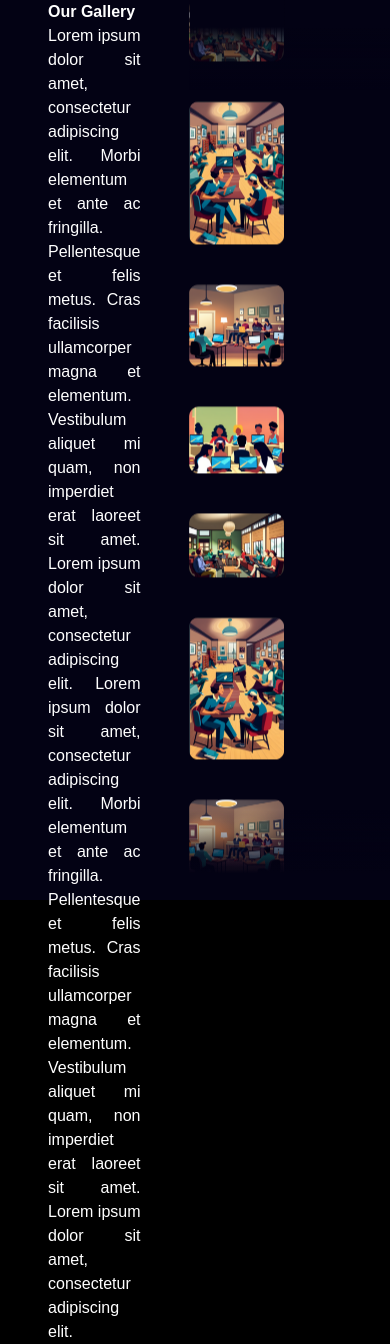
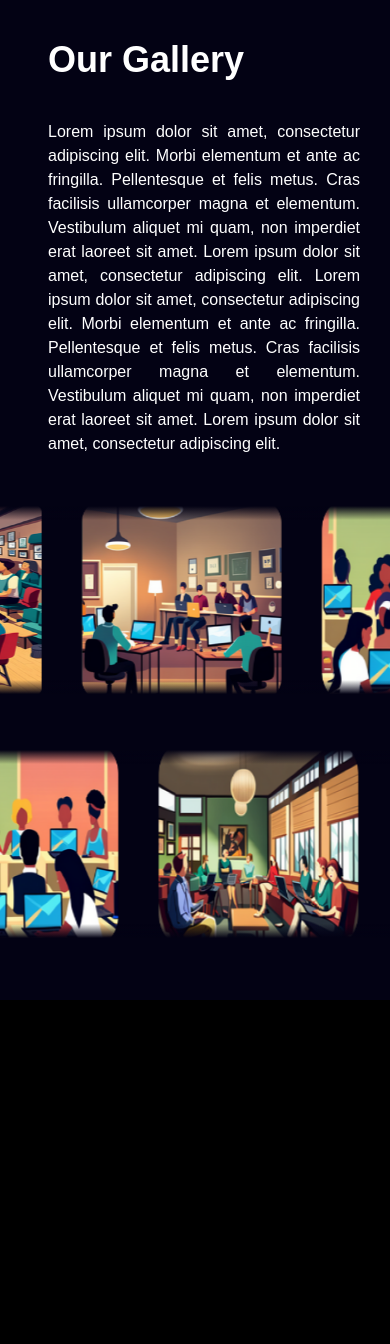
Before and after one commit to IEEE-SRM-Student-Branch/Main-Website, a Next.js app: page / in a window 390 px wide. After the commit the page ends 1000 px from the top, so only its background shows below. Built offline with nearby package versions, Linux system fonts and the light colour scheme.

Commit message:
Made component responsive for mobile

```diff
--- a/app/components/gallery/Gallery.tsx
+++ b/app/components/gallery/Gallery.tsx
@@ -32,12 +32,12 @@ const Gallery = () => {
 
 
     return (
-        <div className = "bg-primarybg text-white w-full h-[900px] flex flex-row">
-            <div id = "galleryHeader" className = "flex flex-col align-middle lg:mx-24 mx-12 w-1/3">
-                <h1 className = "font-sans font-bold lg:text-6xl/[128px] sm:text-4xl/[96px]">
+        <div className="bg-primarybg text-white w-full h-[1000px] flex flex-row max-lg:flex-col">
+            <div id="galleryHeader" className="flex flex-col align-middle my-5 lg:mx-24 mx-12 w-1/3 max-lg:w-4/5">
+                <h1 className="font-sans font-bold my-3 max-lg:my-5 text-4xl lg:text-5xl/[60px] sm:text-4xl">
                     Our Gallery
                 </h1>
-                <p className = "font-sans lg:text-xl/[32px] sm:text-xs/[18px] font-base text-justify w-full">
+                <p className="font-sans lg:text-lg my-5 font-base text-justify w-full">
                     Lorem ipsum dolor sit amet, consectetur adipiscing elit. Morbi elementum et ante ac fringilla.
                     Pellentesque et felis metus. Cras facilisis ullamcorper magna et elementum. Vestibulum aliquet mi
                     quam, non imperdiet erat laoreet sit amet. Lorem ipsum dolor sit amet, consectetur adipiscing elit.
@@ -51,70 +51,117 @@ const Gallery = () => {
 
             {/*Left Side Moving Carousel*/}
 
-            <div id = "carousel-container" className = "relative grid place-items-center overflow-hidden before:top-0 after:bottom-0">
-                <div id = "carousel" className = {`flex flex-col animate-infiniteScroll h-[calc(360px * ${leftLength*2})]`} style={{ '--leftLength': leftLength }}>
+            <div id="carousel-container"
+                 className="relative grid place-items-center overflow-hidden before:top-0 after:bottom-0 max-lg:my-1"
+            >
+                <div id="carousel"
+                     className={`flex lg:flex-col max-lg:items-center lg:animate-infiniteScroll max-lg:animate-infiniteScrollMobile lg:h-[calc(360px * ${leftLength * 2})] max-lg:h-[300px] max-lg:w-[calc(360px * ${leftLength * 2})] max-ml:h-[200px] mx-5`}
+                     style={{'--leftLength': leftLength}}
+                >
                     {imagesLeft.map((image) => (
-                        <div id = "slide" className="flex justify-center my-[20px]">
+                        <div id="slide" className="flex justify-center lg:my-[20px] max-lg:mx-[20px] max-lg:w-[300px] max-lg:h-[300px] max-ml:w-[200px] max-ml:h-[200px]">
                             <Image
-                                key = {image.id}
-                                src = {image.src}
-                                alt = {image.alt}
-                                width = {360}
-                                height = {240}
-                                id= "image"
-                                className = "h-auto w-auto"
+                                key={image.id}
+                                src={image.src}
+                                alt={image.alt}
+                                width={360}
+                                height={240}
+                                id="image"
+                                className="lg:h-auto lg:w-auto"
                             />
                         </div>
                     ))}
 
                     {imagesLeft.map((image) => (
-                        <div id = "slide" className="flex justify-center my-[20px]">
+                        <div id="slide" className="flex justify-center lg:my-[20px] max-lg:mx-[20px] max-lg:w-[300px] max-lg:h-[300px] max-ml:w-[200px] max-ml:h-[200px]">
                             <Image
-                                key = {image.id}
-                                src = {image.src}
-                                alt = {image.alt}
-                                width = {360}
-                                height = {240}
-                                id= "image"
-                                className = "h-auto w-auto"
+                                key={image.id}
+                                src={image.src}
+                                alt={image.alt}
+                                width={360}
+                                height={240}
+                                id="image"
+                                className="lg:h-auto lg:w-auto"
                             />
                         </div>
                     ))}
+
                 </div>
             </div>
 
 
             {/*Right Side Moving Carousel*/}
 
-            <div id = "carousel-container" className = "relative grid place-items-center overflow-hidden before:top-0 after:bottom-0">
-                <div id = "carousel" className = {`flex flex-col animate-infiniteScrollReverse h-[calc(360px * ${rightLength*2})]`} style={{ '--rightLength': rightLength }}>
+            {/*<div id="carousel-container"*/}
+            {/*     className="relative grid place-items-center overflow-hidden lg:before:top-0 lg:after:bottom-0">*/}
+            {/*    <div id="carousel"*/}
+            {/*         className={`flex lg:flex-col animate-infiniteScrollReverse max-lg:animate-infiniteScrollReverseMobile h-[calc(360px * ${rightLength * 2})] max-lg:w-[calc(360px * ${rightLength * 2})]`}*/}
+            {/*         style={{'--rightLength': rightLength}}*/}
+            {/*    >*/}
+            {/*        {imagesRight.map((image) => (*/}
+            {/*            <div id="slide" className="flex justify-center my-[20px] mx-10">*/}
+            {/*                <Image*/}
+            {/*                    key={image.id}*/}
+            {/*                    src={image.src}*/}
+            {/*                    alt={image.alt}*/}
+            {/*                    width={360}*/}
+            {/*                    height={240}*/}
+            {/*                    id="image"*/}
+            {/*                    className="h-auto w-auto"*/}
+            {/*                />*/}
+            {/*            </div>*/}
+            {/*        ))}*/}
+
+            {/*        {imagesRight.map((image) => (*/}
+            {/*            <div id="slide" className="flex justify-center my-[20px] mx-10">*/}
+            {/*                <Image*/}
+            {/*                    key={image.id}*/}
+            {/*                    src={image.src}*/}
+            {/*                    alt={image.alt}*/}
+            {/*                    width={360}*/}
+            {/*                    height={240}*/}
+            {/*                    id="image"*/}
+            {/*                    className="h-auto w-auto"*/}
+            {/*                />*/}
+            {/*            </div>*/}
+            {/*        ))}*/}
+            {/*    </div>*/}
+            {/*</div>*/}
+
+            <div id="carousel-container"
+                 className="relative grid place-items-center overflow-hidden before:top-0 after:bottom-0 max-lg:my-10">
+                <div id="carousel"
+                     className={`flex lg:flex-col max-lg:items-center lg:animate-infiniteScrollReverse max-lg:animate-infiniteScrollReverseMobile lg:h-[calc(360px * ${rightLength * 2})] max-lg:h-[300px] max-lg:w-[calc(360px * ${rightLength * 2})] max-ml:h-[200px] mx-5`}
+                     style={{'--rightLength': rightLength}}
+                >
                     {imagesRight.map((image) => (
-                        <div id = "slide" className="flex justify-center my-[20px] mx-10">
+                        <div id="slide" className="flex justify-center lg:my-[20px] max-lg:mx-[20px] max-lg:w-[300px] max-lg:h-[300px] max-ml:w-[200px] max-ml:h-[200px]">
                             <Image
-                                key = {image.id}
-                                src = {image.src}
-                                alt = {image.alt}
-                                width = {360}
-                                height = {240}
-                                id= "image"
-                                className = "h-auto w-auto"
+                                key={image.id}
+                                src={image.src}
+                                alt={image.alt}
+                                width={360}
+                                height={240}
+                                id="image"
+                                className="lg:h-auto lg:w-auto"
                             />
                         </div>
                     ))}
 
                     {imagesRight.map((image) => (
-                        <div id = "slide" className="flex justify-center my-[20px] mx-10">
+                        <div id="slide" className="flex justify-center lg:my-[20px] max-lg:mx-[20px] max-lg:w-[300px] max-lg:h-[300px] max-ml:w-[200px] max-ml:h-[200px]">
                             <Image
-                                key = {image.id}
-                                src = {image.src}
-                                alt = {image.alt}
-                                width = {360}
-                                height = {240}
-                                id= "image"
-                                className = "h-auto w-auto"
+                                key={image.id}
+                                src={image.src}
+                                alt={image.alt}
+                                width={360}
+                                height={240}
+                                id="image"
+                                className="lg:h-auto lg:w-auto"
                             />
                         </div>
                     ))}
+
                 </div>
             </div>
         </div>
--- a/app/globals.css
+++ b/app/globals.css
@@ -24,6 +24,7 @@ body {
     transform: rotateZ(180deg);
 }
 
+
 #carousel:hover {
     animation-play-state: paused;
 }
--- a/tailwind.config.js
+++ b/tailwind.config.js
@@ -18,18 +18,31 @@ module.exports = {
             colors: {
                 "primarybg": "#030214",
             },
+            screens: {
+                "ml": "425px" //Stands for Mobile Large
+            },
             animation : {
-                "infiniteScroll": "scroll 30s linear infinite",
-                "infiniteScrollReverse": "scrollReverse 30s linear infinite",
+                "infiniteScroll": "scroll 40s linear infinite",
+                "infiniteScrollReverse": "scrollReverse 40s linear infinite",
+                "infiniteScrollMobile": "scrollMobile 40s linear infinite",
+                "infiniteScrollReverseMobile": "scrollReverseMobile 40s linear infinite",
             },
             keyframes : {
                 scroll : {
                     "0%" : { transform : "translateY(0)" },
-                    "100%" : { transform : "translateY(calc(-360px * var(--leftLength)))" },
+                    "100%" : { transform : "translateY(calc(-400px * var(--leftLength)))" },
+                },
+                scrollMobile : {
+                    "0%" : { transform : "translateX(0)" },
+                    "100%" : { transform : "translateX(calc(-400px * var(--leftLength)))" },
                 },
                 scrollReverse : {
                     "100%" : { transform : "translateY(0)" },
-                    "0%" : { transform : "translateY(calc(-360px * var(--rightLength)))" },
+                    "0%" : { transform : "translateY(calc(-400px * var(--rightLength)))" },
+                },
+                scrollReverseMobile : {
+                    "100%" : { transform : "translateX(0)" },
+                    "0%" : { transform : "translateX(calc(-400px * var(--rightLength)))" },
                 }
             },
         },
```
